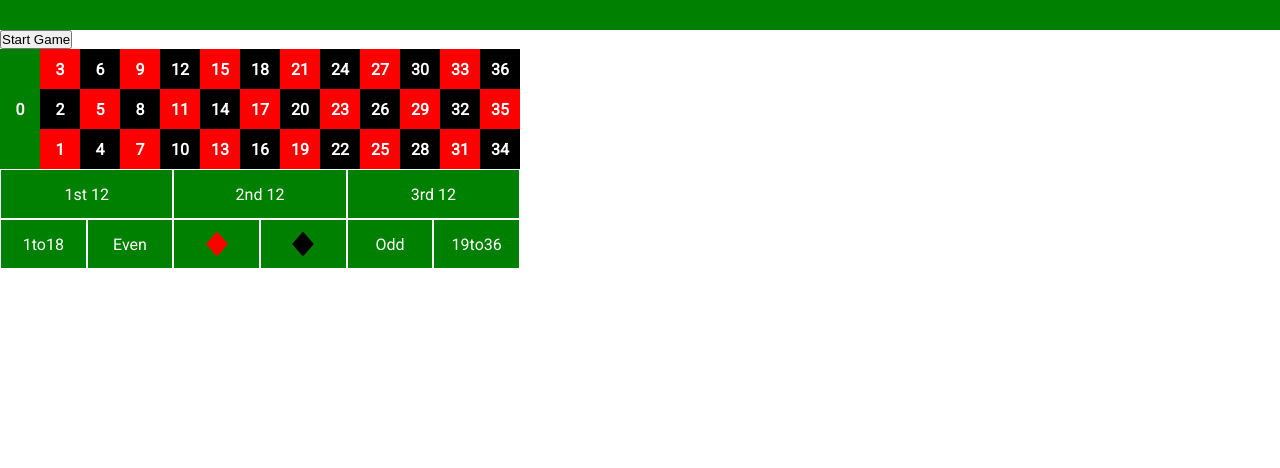
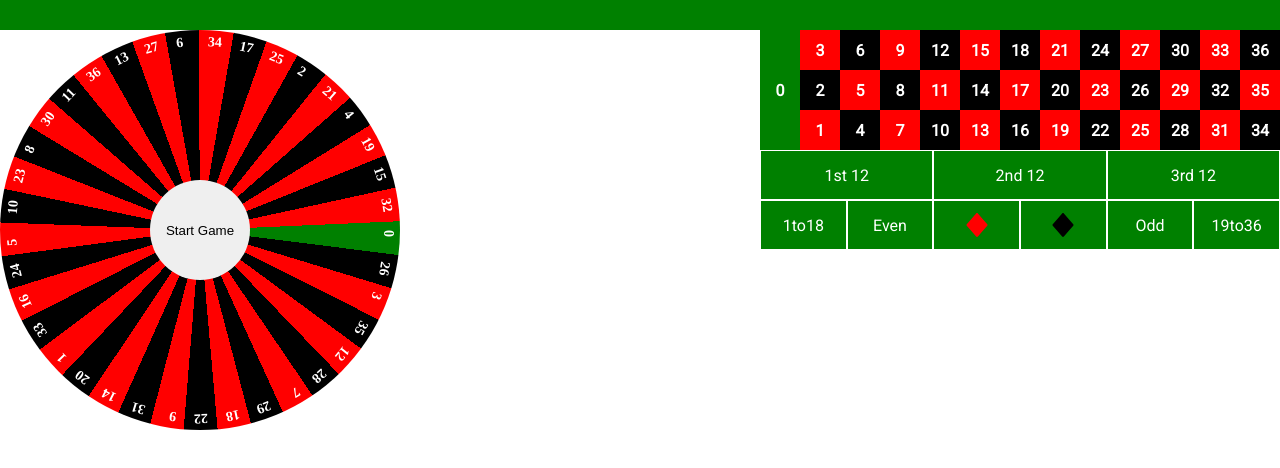
Before and after one commit to DimitarPetrov1/Roulette, a website built with Parcel: page index.html in a window 1280 px wide. Built offline with nearby package versions, Linux system fonts and the light colour scheme.

Commit message:
fixed wheel

```diff
--- a/index.html
+++ b/index.html
@@ -11,8 +11,53 @@
     <link rel="stylesheet" href="src/styles.css" />
   </head>
   <body>
+    <div class="wrap-all">
       <div id="winningNumber"></div>
+      <div class="wrap-table">
+        <div class="wrap-wheel">
+          <div class="wheel">
+            <div class="wheel-numbers">
+              <div class="wheel-number">0</div>
+              <div class="wheel-number">32</div>
+              <div class="wheel-number">15</div>
+              <div class="wheel-number">19</div>
+              <div class="wheel-number">4</div>
+              <div class="wheel-number">21</div>
+              <div class="wheel-number">2</div>
+              <div class="wheel-number">25</div>
+              <div class="wheel-number">17</div>
+              <div class="wheel-number">34</div>
+              <div class="wheel-number">6</div>
+              <div class="wheel-number">27</div>
+              <div class="wheel-number">13</div>
+              <div class="wheel-number">36</div>
+              <div class="wheel-number">11</div>
+              <div class="wheel-number">30</div>
+              <div class="wheel-number">8</div>
+              <div class="wheel-number">23</div>
+              <div class="wheel-number">10</div>
+              <div class="wheel-number">5</div>
+              <div class="wheel-number">24</div>
+              <div class="wheel-number">16</div>
+              <div class="wheel-number">33</div>
+              <div class="wheel-number">1</div>
+              <div class="wheel-number">20</div>
+              <div class="wheel-number">14</div>
+              <div class="wheel-number">31</div>
+              <div class="wheel-number">9</div>
+              <div class="wheel-number">22</div>
+              <div class="wheel-number">18</div>
+              <div class="wheel-number">29</div>
+              <div class="wheel-number">7</div>
+              <div class="wheel-number">28</div>
+              <div class="wheel-number">12</div>
+              <div class="wheel-number">35</div>
+              <div class="wheel-number">3</div>
+              <div class="wheel-number">26</div>
+            </div>
             <button id="startGameBtn">Start Game</button>
+          </div>
+        </div>
         <div class="table-container">
           <div class="table">
             <li class="number number-zero">0</li>
@@ -55,7 +100,6 @@
               <li class="number number-even">36</li>
             </ul>
           </div>
-      <!--  -->
           <div class="btn-row">
             <span class="btn" id="firstTwelveBtn"
               ><p class="btn-text">1st 12</p></span
@@ -67,10 +111,11 @@
               ><p class="btn-text">3rd 12</p></span
             >
           </div>
-      <!--  -->
 
           <div class="btn-row">
-        <span class="btn" id="firstHalfBtn"><p class="btn-text">1to18</p></span>
+            <span class="btn" id="firstHalfBtn"
+              ><p class="btn-text">1to18</p></span
+            >
             <span class="btn" id="evenBtn"><p class="btn-text">Even</p></span>
             <span class="btn" id="redBtn">
               <svg
@@ -109,10 +154,8 @@
               ><p class="btn-text">19to36</p></span
             >
           </div>
-      <!--  -->
-      <!-- <button>2to1</button>
-      <button>2to1</button>
-      <button>2to1</button> -->
+        </div>
+      </div>
     </div>
 
     <script src="src/index.js"></script>
--- a/src/index.js
+++ b/src/index.js
@@ -1,6 +1,26 @@
 const numbers = document.querySelectorAll(".number");
 const buttons = document.querySelectorAll(".btn");
 let displayWinningNumber = document.getElementById("winningNumber");
+
+// const addNumbersWheel = () => {
+//   const target = document.querySelector(".wheel-numbers");
+//   for (let i = 0; i < 37; i++) {
+//     const element = document.createElement("div");
+//     element.classList.add("wheel-number");
+//     target.appendChild(element);
+//     element.textContent = i;
+//   }
+// };
+
+// 100 / 37 = 2.70
+// 360 / 37 = 9.72
+
+const arrangeNumbersWheel = () => {
+  const numbers = document.querySelectorAll(".wheel-number");
+  for (let i = 0; i < numbers.length; i++) {
+    numbers[i].style.transform = `rotate(-${(i * 360) / 37}deg)`;
+  }
+};
 
 const selectSingleNumber = (e) => {
   // click functions to add selected class
@@ -104,8 +124,7 @@ const numberBg = (number) => {
   }
 };
 
-const startGame = () => {
-  setInterval(() => {
+const startPlaying = () => {
   let winningNumber = Math.floor(Math.random() * 37);
   // If we have selected a number ...
   for (let i = 0; i < numbers.length; i++) {
@@ -120,7 +139,10 @@ const startGame = () => {
   }
   // ... else don't do anything
   numberBg(winningNumber);
-  }, 1000);
+};
+
+const startGame = () => {
+  setInterval(startPlaying, 1000);
 };
 
 // Optimise later
@@ -219,6 +241,9 @@ const hoverOut = (e) => {
   }
 };
 
+// addNumbersWheel();
+arrangeNumbersWheel();
+
 document.getElementById("startGameBtn").addEventListener("click", startGame);
 numbers.forEach((number) => {
   number.addEventListener("click", selectSingleNumber);
--- a/src/styles.css
+++ b/src/styles.css
@@ -4,8 +4,125 @@
   box-sizing: border-box;
 }
 
+.wrap-all {
+  display: flex;
+  flex-direction: column;
+}
+.wrap-table {
+  display: flex;
+  justify-content: space-between;
+}
+
+.wrap-whell {
+  height: 400px;
+  width: 400px;
+}
+
+.wheel {
+  height: 400px;
+  width: 400px;
+  position: relative;
+  border-radius: 50%;
+
+  /* animation: rotateWheel 8s linear infinite; */
+  background: conic-gradient(
+    red 0 2.7%,
+    black 2.7% calc(2.7% * 2),
+    red calc(2.7% * 2) calc(2.7% * 3),
+    black calc(2.7% * 3) calc(2.7% * 4),
+    red calc(2.7% * 4) calc(2.7% * 5),
+    black calc(2.7% * 5) calc(2.7% * 6),
+    red calc(2.7% * 6) calc(2.7% * 7),
+    black calc(2.7% * 7) calc(2.7% * 8),
+    red calc(2.7% * 8) calc(2.7% * 9),
+    green calc(2.7% * 9) calc(2.7% * 10),
+    black calc(2.7% * 10) calc(2.7% * 11),
+    red calc(2.7% * 11) calc(2.7% * 12),
+    black calc(2.7% * 12) calc(2.7% * 13),
+    red calc(2.7% * 13) calc(2.7% * 14),
+    black calc(2.7% * 14) calc(2.7% * 15),
+    red calc(2.7% * 15) calc(2.7% * 16),
+    black calc(2.7% * 16) calc(2.7% * 17),
+    red calc(2.7% * 17) calc(2.7% * 18),
+    black calc(2.7% * 18) calc(2.7% * 19),
+    red calc(2.7% * 19) calc(2.7% * 20),
+    black calc(2.7% * 20) calc(2.7% * 21),
+    red calc(2.7% * 21) calc(2.7% * 22),
+    black calc(2.7% * 22) calc(2.7% * 23),
+    red calc(2.7% * 23) calc(2.7% * 24),
+    black calc(2.7% * 24) calc(2.7% * 25),
+    red calc(2.7% * 25) calc(2.7% * 26),
+    black calc(2.7% * 26) calc(2.7% * 27),
+    red calc(2.7% * 27) calc(2.7% * 28),
+    black calc(2.7% * 28) calc(2.7% * 29),
+    red calc(2.7% * 29) calc(2.7% * 30),
+    black calc(2.7% * 30) calc(2.7% * 31),
+    red calc(2.7% * 31) calc(2.7% * 32),
+    black calc(2.7% * 32) calc(2.7% * 33),
+    red calc(2.7% * 33) calc(2.7% * 34),
+    black calc(2.7% * 34) calc(2.7% * 35),
+    red calc(2.7% * 35) calc(2.7% * 36),
+    black calc(2.7% * 36) calc(2.7% * 37),
+    red calc(2.7% * 37)
+  );
+}
+
+.wheel-numbers {
+  position: absolute;
+  top: 50%;
+  left: 50%;
+  transform: translate(-50%, -50%);
+}
+
+@keyframes rotateWheel {
+  from {
+    transform: rotate(0);
+  }
+  to {
+    transform: rotate(360deg);
+  }
+}
+
+.wheel-number {
+  position: absolute;
+  width: 200px;
+  height: 2.7%;
+  text-align: center;
+  writing-mode: vertical-rl;
+  transform-origin: left top;
+  user-select: none;
+  color: white;
+  padding-right: 4px;
+  font-weight: bold;
+  font-size: 14px;
+  /* background: black; */
+}
+
+.wheel-number:first-of-type {
+  /* background: green; */
+}
+
+.wheel-number:nth-child(even) {
+  /* background: red; */
+}
+
+/* fix percentages to exact numbers */
+#startGameBtn {
+  position: absolute;
+  top: 50%;
+  left: 50%;
+  transform: translate(-50%, -50%);
+  height: 100px;
+  width: 100px;
+  border-radius: 50%;
+  border: none;
+  cursor: pointer;
+  /* display: none; */
+}
+
 .table-container {
   font-family: "Roboto", sans-serif;
+  /* flex: 1; */
 }
 
 .table {
@@ -25,6 +142,7 @@
   grid-column-gap: 0px;
   grid-row-gap: 0px;
 }
+
 .number {
   position: relative;
   font-weight: bolder;
@@ -261,6 +379,7 @@
 }
 
 .winning-number-div {
+  display: block;
   color: #fff;
   width: 30px;
   height: 30px;
```
Lines whose indentation alone changed are shown as unchanged.
